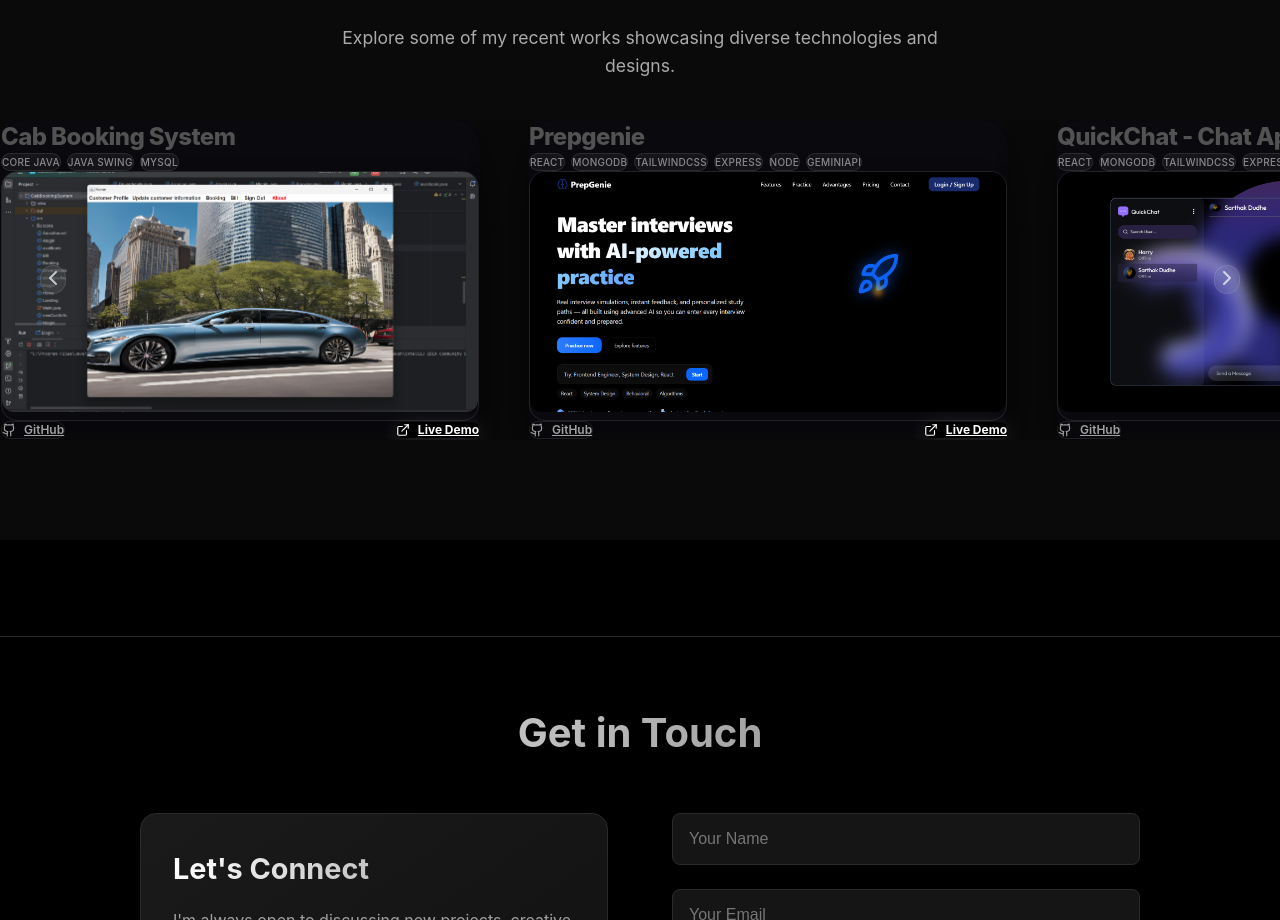
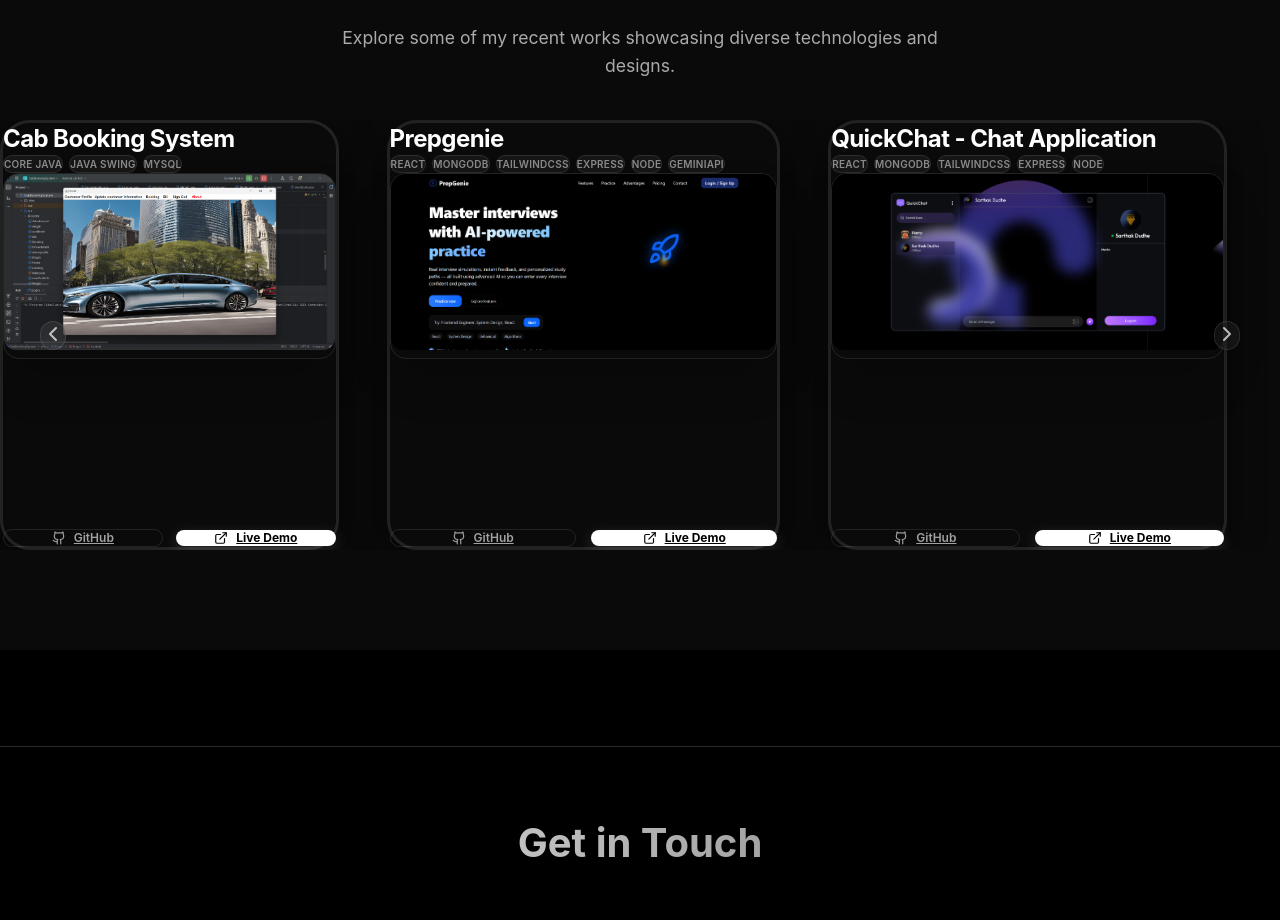
Before and after one commit to SarthakDudhe/Portfolio-Sarthak, a React (Vite) app in the folder my-app/: page / in a window 1280 px wide. Shown: the part 3532-4452 px from the top of the page. Built offline with nearby package versions, Linux system fonts and the light colour scheme.

Commit message:
feat: add Project carousel component with 3D card layout

```diff
--- a/my-app/src/components/Project.jsx
+++ b/my-app/src/components/Project.jsx
@@ -91,12 +91,17 @@
               className="snap-center flex-shrink-0 overflow-visible py-4"
             >
               <CardContainer containerClassName="py-0 px-2 sm:px-4">
-                <CardBody className="bg-[#0b0b0f]/80 backdrop-blur-md relative group/card dark:hover:shadow-2xl dark:hover:shadow-white/[0.05] dark:border-white/[0.15] border-black/[0.1] w-[82vw] sm:w-[30rem] h-auto rounded-3xl p-6 border flex flex-col justify-between text-left overflow-visible shadow-[0_20px_50px_rgba(0,0,0,0.5)]">
+                <CardBody
+                  className="project-card relative group/card w-[82vw] sm:w-[28rem] h-[430px] rounded-[30px] p-6 flex flex-col justify-between text-left overflow-visible shadow-[0_20px_50px_rgba(0,0,0,0.5)]"
+                  style={{
+                    '--project-gradient': project.gradient,
+                  }}
+                >
                   <div>
                     {/* Title */}
                     <CardItem
                       translateZ="50"
-                      className="text-2xl font-extrabold text-neutral-600 dark:text-white tracking-tight"
+                      className="text-2xl font-bold text-white tracking-tight"
                     >
                       {project.title}
                     </CardItem>
@@ -104,12 +109,12 @@
                     {/* Tech Tags */}
                     <CardItem
                       translateZ="40"
-                      className="flex flex-wrap gap-1.5 mt-3"
+                      className="flex flex-wrap gap-1.5 mt-2"
                     >
                       {project.tags.map((tag, idx) => (
                         <span
                           key={idx}
-                          className="px-2.5 py-0.5 rounded-full bg-white/5 border border-white/10 text-white/50 text-[10px] font-medium tracking-wide uppercase"
+                          className="px-2.5 py-0.5 rounded-full bg-white/5 border border-white/10 text-white/50 text-[10px] font-semibold tracking-wide uppercase"
                         >
                           {tag}
                         </span>
@@ -119,47 +124,42 @@
                     {/* Image */}
                     <CardItem
                       translateZ="100"
-                      rotateX={15}
-                      rotateZ={-8}
-                      className="w-full mt-6 overflow-hidden rounded-2xl border border-white/10 shadow-2xl"
+                      rotateX={12}
+                      rotateZ={-5}
+                      className="w-full mt-4 overflow-hidden rounded-2xl border border-white/10 shadow-2xl"
                     >
                       <img
                         src={project.image}
-                        height="1000"
-                        width="1000"
-                        className="h-60 w-full object-cover rounded-xl group-hover/card:scale-[1.03] transition-transform duration-500"
+                        className="h-44 w-full object-cover rounded-xl group-hover/card:scale-[1.03] transition-transform duration-500"
                         alt={project.title}
                       />
                     </CardItem>
                   </div>
 
                   {/* Buttons */}
-                  <div className="flex justify-between items-center mt-12">
-                    <CardItem
-                      translateZ={20}
-                      translateX={-30}
-                      as="a"
+                  <CardItem
+                    translateZ={30}
+                    className="flex justify-between items-center w-full mt-6"
+                  >
+                    <a
                       href={project.githubLink}
                       target="_blank"
                       rel="noopener noreferrer"
-                      className="px-4 py-2.5 rounded-xl text-xs font-semibold text-neutral-400 dark:text-neutral-300 border border-white/10 hover:border-white/30 hover:bg-white/5 hover:text-white transition-all flex items-center gap-2 cursor-pointer"
+                      className="px-4 py-2.5 rounded-xl text-xs font-semibold text-neutral-400 dark:text-neutral-300 border border-white/10 hover:border-white/30 hover:bg-white/5 hover:text-white transition-all flex items-center justify-center gap-2 cursor-pointer w-[48%] text-center hover:scale-[1.02] active:scale-[0.98] transition-transform duration-200"
                     >
                       <Github size={14} />
                       <span>GitHub</span>
-                    </CardItem>
-                    <CardItem
-                      translateZ={20}
-                      translateX={30}
-                      as="a"
+                    </a>
+                    <a
                       href={project.liveLink}
                       target="_blank"
                       rel="noopener noreferrer"
-                      className="px-5 py-2.5 rounded-xl bg-black dark:bg-white dark:text-black text-white text-xs font-bold hover:bg-neutral-200 transition-all flex items-center gap-2 cursor-pointer shadow-[0_4px_20px_rgba(255,255,255,0.15)] hover:shadow-[0_4px_25px_rgba(255,255,255,0.35)]"
+                      className="px-4 py-2.5 rounded-xl bg-white text-black text-xs font-bold hover:bg-neutral-200 transition-all flex items-center justify-center gap-2 cursor-pointer shadow-[0_4px_15px_rgba(255,255,255,0.15)] hover:shadow-[0_4px_25px_rgba(255,255,255,0.35)] w-[48%] text-center hover:scale-[1.02] active:scale-[0.98] transition-transform duration-200"
                     >
                       <ExternalLink size={14} />
                       <span>Live Demo</span>
-                    </CardItem>
-                  </div>
+                    </a>
+                  </CardItem>
                 </CardBody>
               </CardContainer>
             </motion.div>
```
